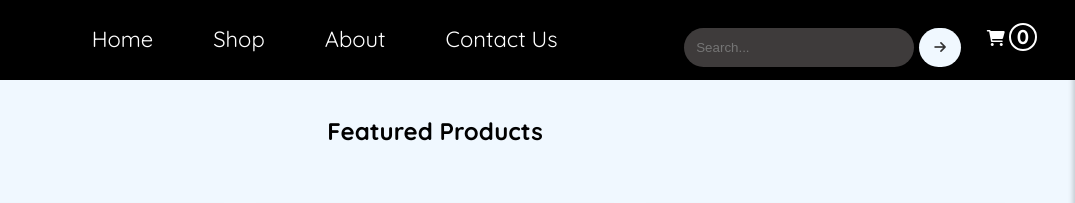
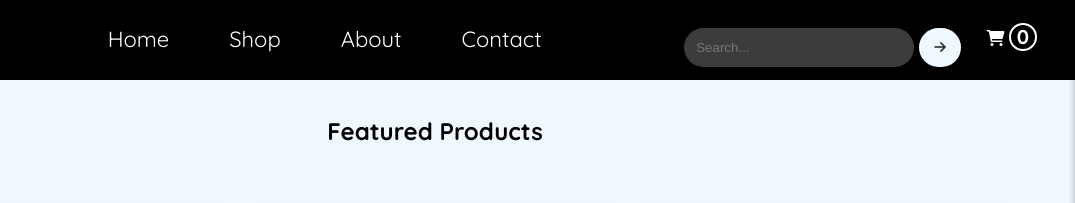
Before and after one commit to Mohit-codes27/EcommerceParihar, a plain HTML site: page index.html in a window 1280 px wide. Shown: the top 203 px of the page, 205-1280 px from the left. Drawn offline with Linux system fonts and the light colour scheme.

Commit message:
Update index.html

```diff
--- a/index.html
+++ b/index.html
@@ -19,7 +19,7 @@
             <li><a href="#home">Home</a></li>
             <li><a href="#shop">Shop</a></li>
             <li><a href="#about">About</a></li>
-            <li><a href="#contact">Contact Us</a></li>
+            <li><a href="#contact">Contact</a></li>
         </ul>
         <div class="cart">
             <div class="search-container">
```
